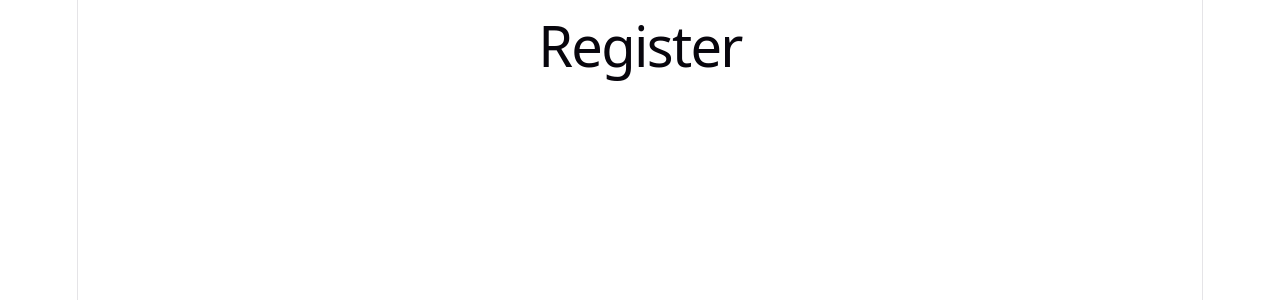
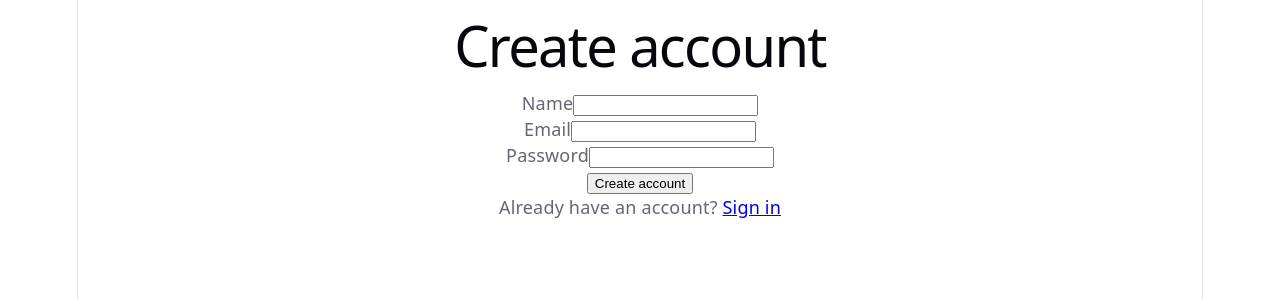
Before and after one commit to Padokazzz/fintrack-web, a React (Vite) app: page /register in a window 1280 px wide. Shown: the top 300 px of the page. Built offline with nearby package versions, Linux system fonts and the light colour scheme; no server answers.

Commit message:
feat: add authentication flow

```diff
--- a/src/app/routes.tsx
+++ b/src/app/routes.tsx
@@ -1,5 +1,6 @@
 import { createBrowserRouter, Navigate } from "react-router-dom";
 import { AppLayout } from "../components/layout/AppLayout";
+import { ProtectedRoute } from "../components/layout/ProtectedRoute";
 import { LoginPage } from "../features/auth/LoginPage";
 import { RegisterPage } from "../features/auth/RegisterPage";
 import { AccountsPage } from "../features/accounts/AccountsPage";
@@ -21,6 +22,9 @@ export const router = createBrowserRouter([
     path: "/register",
     element: <RegisterPage />,
   },
+  {
+    element: <ProtectedRoute />,
+    children: [
       {
         element: <AppLayout />,
         children: [
@@ -46,4 +50,6 @@ export const router = createBrowserRouter([
           },
         ],
       },
+    ],
+  },
 ]);
--- a/src/components/layout/AppLayout.tsx
+++ b/src/components/layout/AppLayout.tsx
@@ -1,6 +1,9 @@
 import { Link, Outlet } from "react-router-dom";
+import { useAuth } from "../../features/auth/use-auth";
 
 export function AppLayout() {
+  const { user, logout } = useAuth();
+
   return (
     <div>
       <aside>
@@ -13,9 +16,17 @@ export function AppLayout() {
           <Link to="/transactions">Transactions</Link>
           <Link to="/reports/monthly-summary">Reports</Link>
         </nav>
+
+        <button type="button" onClick={logout}>
+          Logout
+        </button>
       </aside>
 
       <main>
+        <header>
+          <span>{user?.name}</span>
+        </header>
+
         <Outlet />
       </main>
     </div>
--- /dev/null
+++ b/src/components/layout/ProtectedRoute.tsx
@@ -0,0 +1,10 @@
+import { Navigate, Outlet } from "react-router-dom";
+import { isAuthenticated } from "../../lib/auth-storage";
+
+export function ProtectedRoute() {
+  if (!isAuthenticated()) {
+    return <Navigate to="/login" replace />;
+  }
+
+  return <Outlet />;
+}
--- a/src/features/auth/LoginPage.tsx
+++ b/src/features/auth/LoginPage.tsx
@@ -1,3 +1,60 @@
+import { zodResolver } from "@hookform/resolvers/zod";
+import { useMutation } from "@tanstack/react-query";
+import { useForm } from "react-hook-form";
+import { Link } from "react-router-dom";
+import { loginUser } from "./auth-service";
+import { loginSchema, type LoginFormData } from "./auth-schemas";
+import { useAuth } from "./use-auth";
+
 export function LoginPage() {
-  return <h1>Login</h1>;
+  const { handleLoginSuccess } = useAuth();
+
+  const {
+    register,
+    handleSubmit,
+    formState: { errors },
+  } = useForm<LoginFormData>({
+    resolver: zodResolver(loginSchema),
+  });
+
+  const loginMutation = useMutation({
+    mutationFn: loginUser,
+    onSuccess: handleLoginSuccess,
+  });
+
+  function onSubmit(data: LoginFormData) {
+    loginMutation.mutate(data);
+  }
+
+  return (
+    <main>
+      <h1>Login</h1>
+
+      <form onSubmit={handleSubmit(onSubmit)}>
+        <div>
+          <label>Email</label>
+          <input type="email" {...register("email")} />
+          {errors.email && <span>{errors.email.message}</span>}
+        </div>
+
+        <div>
+          <label>Password</label>
+          <input type="password" {...register("password")} />
+          {errors.password && <span>{errors.password.message}</span>}
+        </div>
+
+        {loginMutation.isError && (
+          <p>Invalid email or password.</p>
+        )}
+
+        <button type="submit" disabled={loginMutation.isPending}>
+          {loginMutation.isPending ? "Signing in..." : "Sign in"}
+        </button>
+      </form>
+
+      <p>
+        Don't have an account? <Link to="/register">Create account</Link>
+      </p>
+    </main>
+  );
 }
--- a/src/features/auth/RegisterPage.tsx
+++ b/src/features/auth/RegisterPage.tsx
@@ -1,3 +1,66 @@
+import { zodResolver } from "@hookform/resolvers/zod";
+import { useMutation } from "@tanstack/react-query";
+import { useForm } from "react-hook-form";
+import { Link } from "react-router-dom";
+import { registerUser } from "./auth-service";
+import { registerSchema, type RegisterFormData } from "./auth-schemas";
+import { useAuth } from "./use-auth";
+
 export function RegisterPage() {
-  return <h1>Register</h1>;
+  const { handleLoginSuccess } = useAuth();
+
+  const {
+    register,
+    handleSubmit,
+    formState: { errors },
+  } = useForm<RegisterFormData>({
+    resolver: zodResolver(registerSchema),
+  });
+
+  const registerMutation = useMutation({
+    mutationFn: registerUser,
+    onSuccess: handleLoginSuccess,
+  });
+
+  function onSubmit(data: RegisterFormData) {
+    registerMutation.mutate(data);
+  }
+
+  return (
+    <main>
+      <h1>Create account</h1>
+
+      <form onSubmit={handleSubmit(onSubmit)}>
+        <div>
+          <label>Name</label>
+          <input type="text" {...register("name")} />
+          {errors.name && <span>{errors.name.message}</span>}
+        </div>
+
+        <div>
+          <label>Email</label>
+          <input type="email" {...register("email")} />
+          {errors.email && <span>{errors.email.message}</span>}
+        </div>
+
+        <div>
+          <label>Password</label>
+          <input type="password" {...register("password")} />
+          {errors.password && <span>{errors.password.message}</span>}
+        </div>
+
+        {registerMutation.isError && (
+          <p>Could not create account. Try another email.</p>
+        )}
+
+        <button type="submit" disabled={registerMutation.isPending}>
+          {registerMutation.isPending ? "Creating account..." : "Create account"}
+        </button>
+      </form>
+
+      <p>
+        Already have an account? <Link to="/login">Sign in</Link>
+      </p>
+    </main>
+  );
 }
--- /dev/null
+++ b/src/features/auth/auth-schemas.ts
@@ -0,0 +1,15 @@
+import { z } from "zod";
+
+export const registerSchema = z.object({
+  name: z.string().min(2, "Name must have at least 2 characters"),
+  email: z.email("Enter a valid email"),
+  password: z.string().min(6, "Password must have at least 6 characters"),
+});
+
+export const loginSchema = z.object({
+  email: z.email("Enter a valid email"),
+  password: z.string().min(1, "Password is required"),
+});
+
+export type RegisterFormData = z.infer<typeof registerSchema>;
+export type LoginFormData = z.infer<typeof loginSchema>;
--- /dev/null
+++ b/src/features/auth/auth-service.ts
@@ -0,0 +1,12 @@
+import { api } from "../../lib/api";
+import type { AuthResponse, LoginRequest, RegisterRequest } from "./types";
+
+export async function registerUser(data: RegisterRequest) {
+  const response = await api.post<AuthResponse>("/Auth/register", data);
+  return response.data;
+}
+
+export async function loginUser(data: LoginRequest) {
+  const response = await api.post<AuthResponse>("/Auth/login", data);
+  return response.data;
+}
--- /dev/null
+++ b/src/features/auth/types.ts
@@ -0,0 +1,17 @@
+export type RegisterRequest = {
+  name: string;
+  email: string;
+  password: string;
+};
+
+export type LoginRequest = {
+  email: string;
+  password: string;
+};
+
+export type AuthResponse = {
+  userId: string;
+  name: string;
+  email: string;
+  token: string;
+};
--- /dev/null
+++ b/src/features/auth/use-auth.ts
@@ -0,0 +1,56 @@
+import { useNavigate } from "react-router-dom";
+import { saveToken, removeToken } from "../../lib/auth-storage";
+import type { AuthResponse } from "./types";
+
+const USER_KEY = "fintrack_user";
+
+export function saveUser(user: AuthResponse) {
+  localStorage.setItem(
+    USER_KEY,
+    JSON.stringify({
+      userId: user.userId,
+      name: user.name,
+      email: user.email,
+    })
+  );
+}
+
+export function getUser() {
+  const user = localStorage.getItem(USER_KEY);
+
+  if (!user) {
+    return null;
+  }
+
+  return JSON.parse(user) as {
+    userId: string;
+    name: string;
+    email: string;
+  };
+}
+
+export function removeUser() {
+  localStorage.removeItem(USER_KEY);
+}
+
+export function useAuth() {
+  const navigate = useNavigate();
+
+  function handleLoginSuccess(response: AuthResponse) {
+    saveToken(response.token);
+    saveUser(response);
+    navigate("/dashboard");
+  }
+
+  function logout() {
+    removeToken();
+    removeUser();
+    navigate("/login");
+  }
+
+  return {
+    user: getUser(),
+    handleLoginSuccess,
+    logout,
+  };
+}
```
Also changed, not shown: 1 other file (tests, documents, lock files or other folders). Lines whose indentation alone changed are shown as unchanged.
